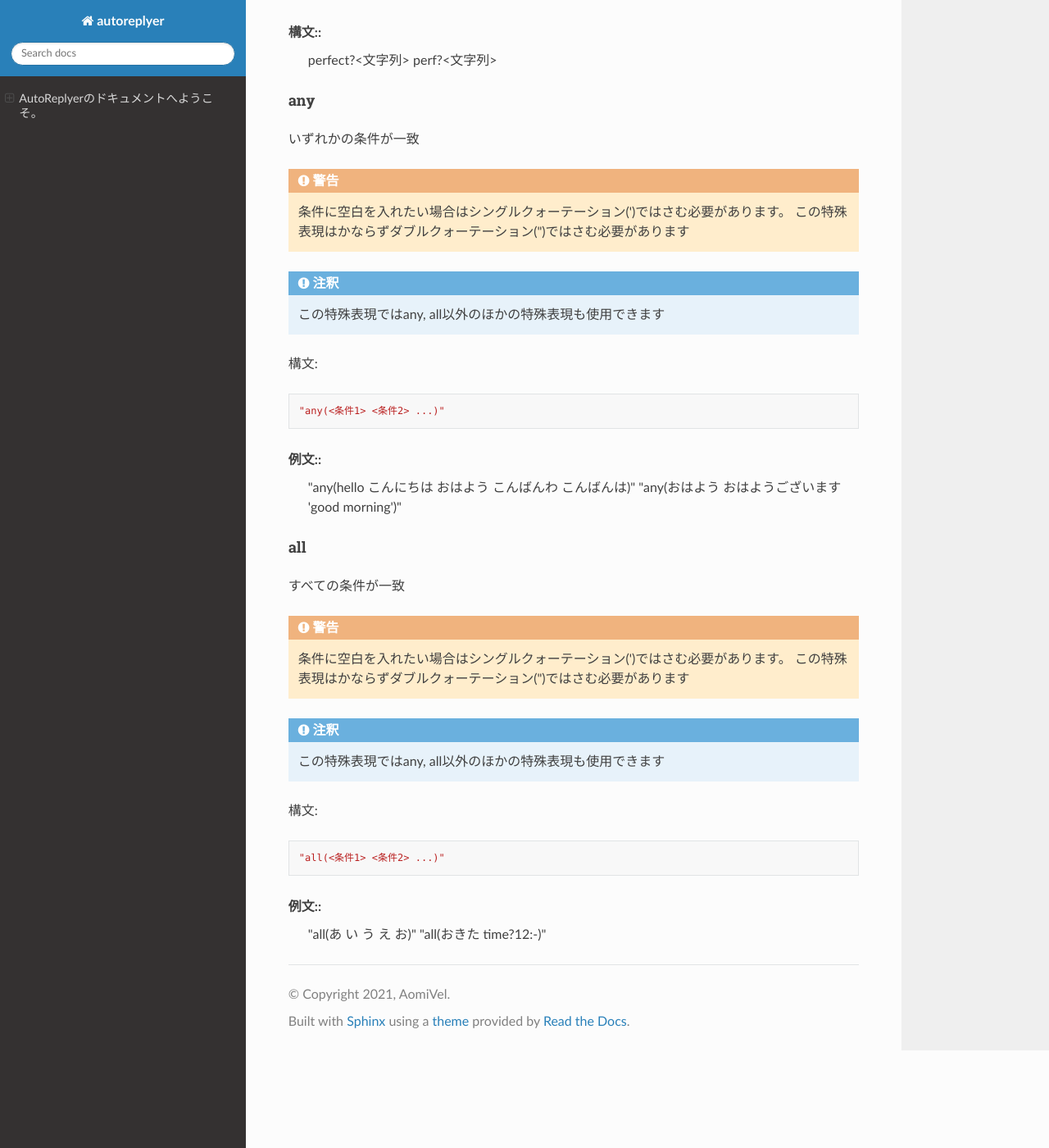
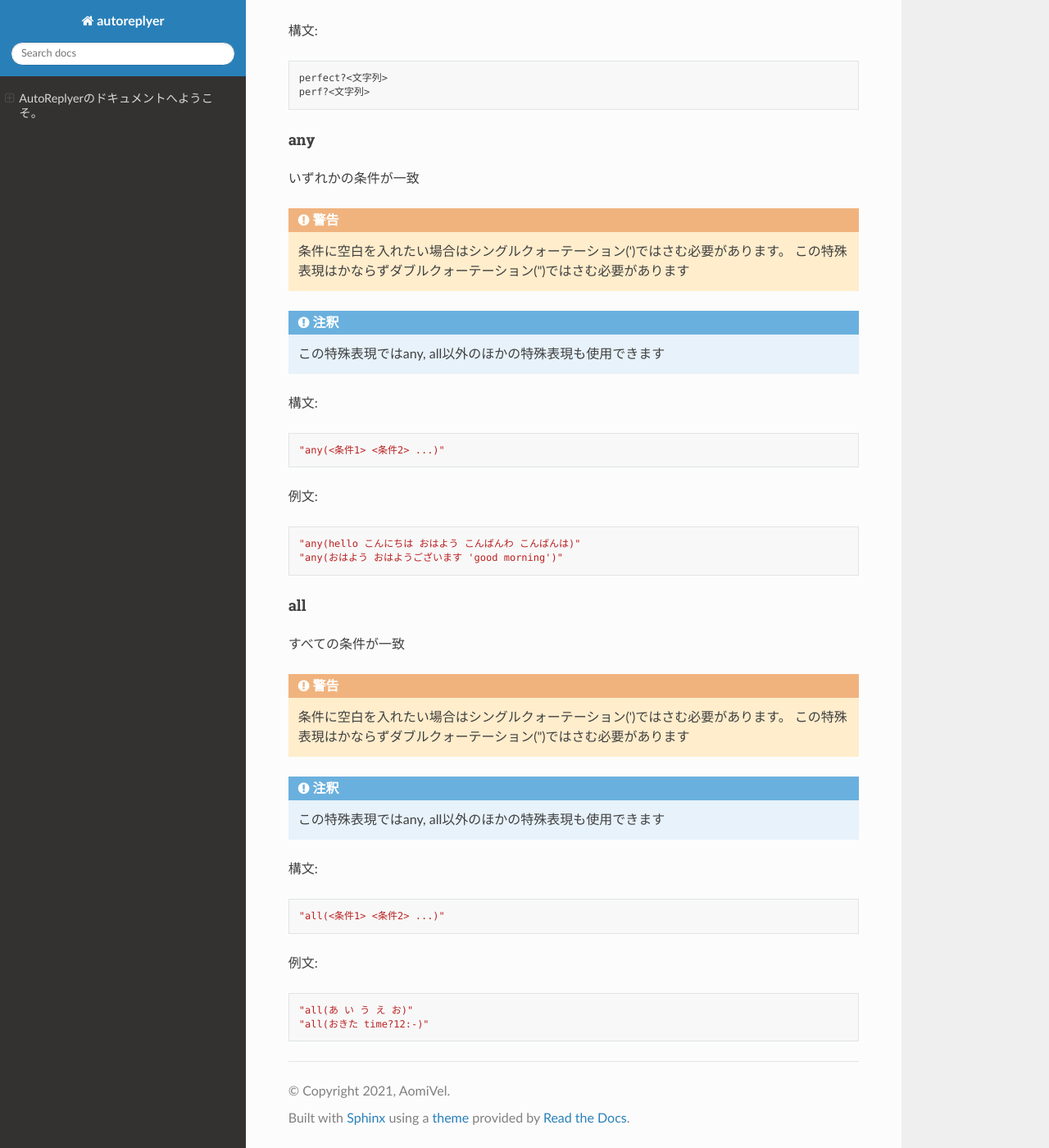
Before and after one commit to AomiVel/AutoReplyerDoc, a Sphinx documentation site: the page built from docs/index.rst, in a window 1280 px wide and 1400 px high, scrolled down 3991 px. Shown: the whole window at 82% size. Built offline with Sphinx 7.4.7 and the Read the Docs theme 2.0.0, drawn with Linux system fonts in a browser that asks for light colours; some of the changed text lies outside the part shown.

Commit message:
something

```diff
--- a/docs/index.rst
+++ b/docs/index.rst
@@ -166,10 +166,10 @@ time
 
 .. warning::
     以下の組み合わせは使用できません
-    * from時:-:to分
-    * \:from分-to時\:
-    * \:from分-from時\:to分
-    * from時\:to分-\:to分
+    - * from時:-:to分
+    - * \:from分-to時\:
+    - * \:from分-from時\:to分
+    - * from時\:to分-\:to分
 
 
 
@@ -214,6 +214,7 @@ perfect
 
 
 構文::
+
     perfect?<文字列>
     perf?<文字列>
 
@@ -242,6 +243,7 @@ any
 
 
 例文::
+
     "any(hello こんにちは おはよう こんばんわ こんばんは)"
     "any(おはよう おはようございます 'good morning')"
 
@@ -270,5 +272,6 @@ all
 
 
 例文::
+
     "all(あ い う え お)"
     "all(おきた time?12:-)"
```
